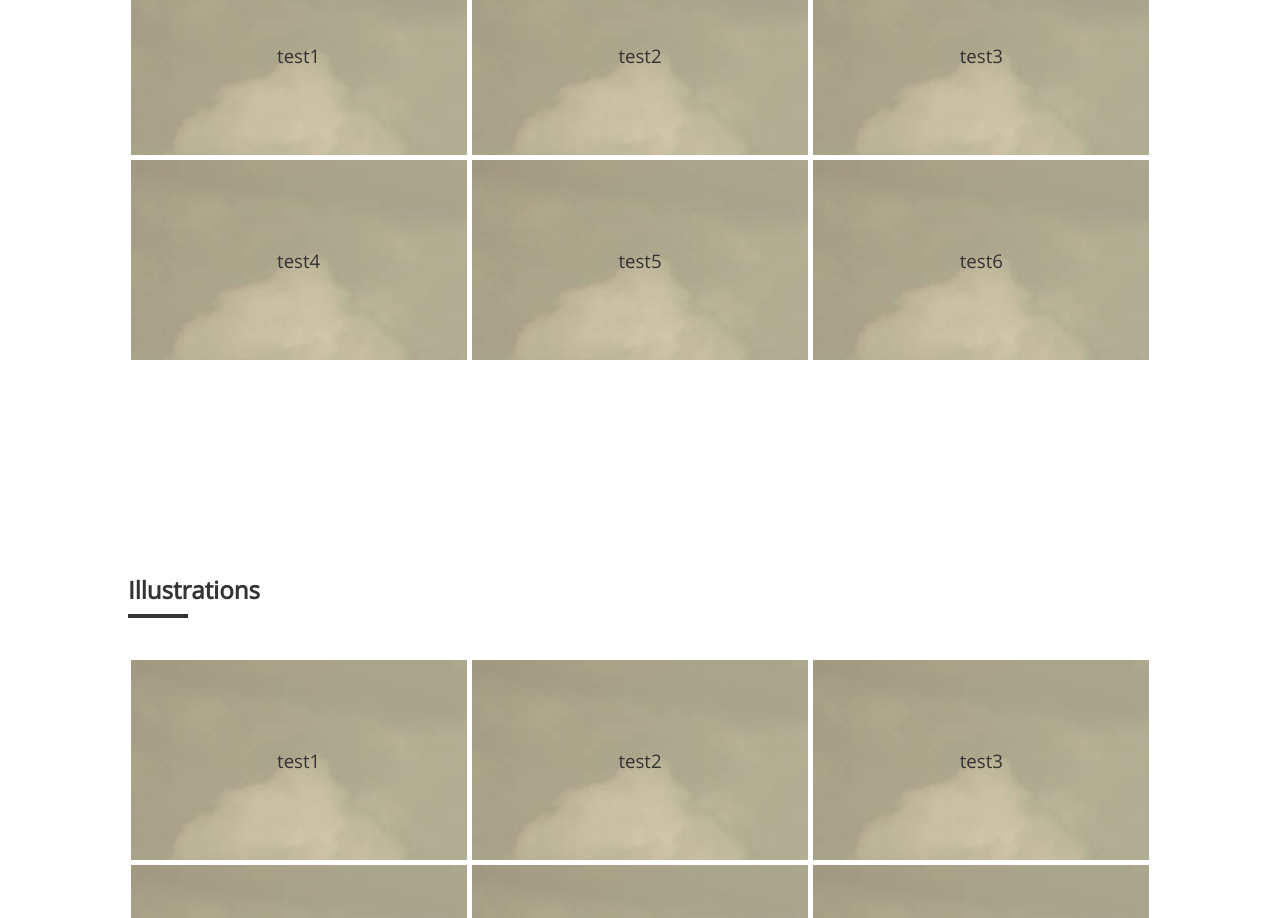
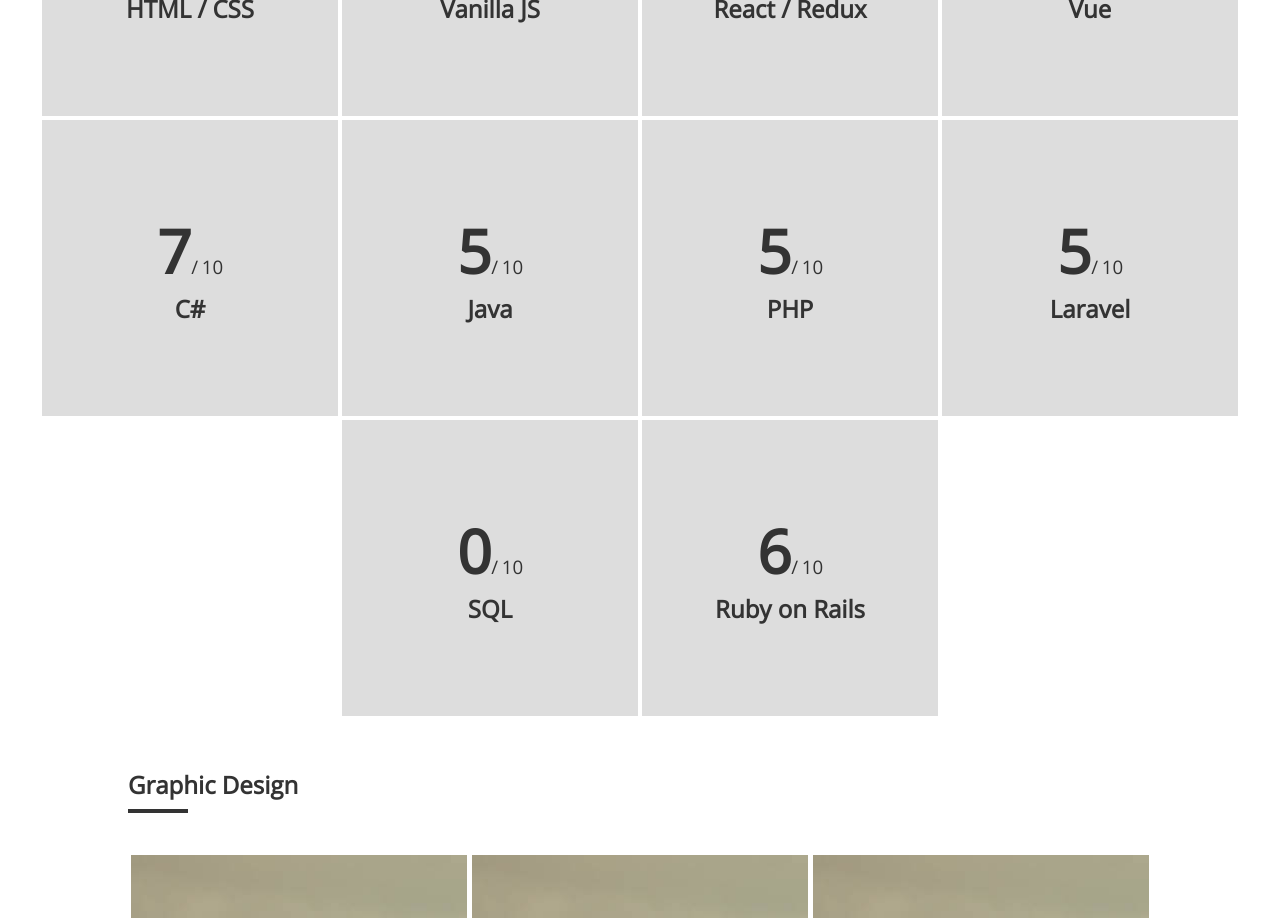
Before and after one commit to YouAreSherlocked/portfolio, a React (Create React App) app: page / in a window 1280 px wide. Shown: the part 1380-2298 px from the top of the page. Built offline with nearby package versions, Linux system fonts and the light colour scheme.

Commit message:
WIP added Skills

```diff
--- a/src/css/index.css
+++ b/src/css/index.css
@@ -238,7 +238,53 @@
   width: auto;
 }
 /* #endregion */
+/* #region --- SKILLS */
+
+#skills {
+  width: 1200px;
+  margin: auto;
+  display: flex;
+  flex-wrap: wrap;
+}
+
+.skill {
+  display: flex;
+  flex-direction: column;
+  justify-content: center;
+  width: 296px;
+  height: 296px;
+  background: #ddd;
+  margin: 2px;
+}
+
+.skill.placeholder {
+  background: #fff;
+  color: #fff;
+}
+
+.skill div {
+  width: 100%;
+  text-align: center;
+  height: auto;
+}
+
+.skill-score {
+  height: auto;
+}
+
+.skill-score span{
+  font-size: 60px;
+  font-weight: bold;
+}
+
+.skill-name {
+  font-size: 24px;
+  font-weight: bold;
+}
+
+/* #endregion */
 /* #region --- HUD */
+
 
 .left, .center, .right {
   position: fixed;
--- a/src/redux/services/fetchServices.js
+++ b/src/redux/services/fetchServices.js
@@ -87,12 +87,24 @@
   },
   {
     id: 8,
-    title: "SQL",
-    score: 8
+    title: "",
+    score: 0,
+    placeholder: true
   },
   {
     id: 9,
+    title: "SQL",
+    score: 0
+  },
+  {
+    id: 10,
     title: "Ruby on Rails",
     score: 6
+  },
+  {
+    id: 11,
+    title: "",
+    score: 0,
+    placeholder: true
   }
 ];
--- a/src/views/Home/Home.jsx
+++ b/src/views/Home/Home.jsx
@@ -6,6 +6,7 @@
 import Hud from '../Hud/Hud';
 import Welcome from '../welcome/Welcome';
 import Work from '../Work/Work';
+import Skills from '../Skills/Skills';
 
 class Home extends Component {
   constructor(props) {
@@ -46,6 +47,7 @@
             <h2>Opening</h2>
             <p className='intro-text'>Lorem Ipsum Lorem Ipsum Lore Ipsum Lorem Ipsum</p>
           </div>
+          <Skills skills={this.props.skills}></Skills>
           <Work sections={this.props.sections} projects={this.props.projects} />
         </React.Fragment>
     );
@@ -56,6 +58,7 @@
   dark: selectors.getMode(state.mainState),
   sections: selectors.getSections(state.mainState),
   projects: selectors.getProjects(state.mainState),
+  skills: selectors.getSkills(state.mainState),
   activeSection: selectors.getActiveSection(state.mainState)
 });
 
--- a/src/views/Skills/Skills.jsx
+++ b/src/views/Skills/Skills.jsx
@@ -1,12 +1,17 @@
 import React, { Component } from 'react';
-import { connect } from 'react-redux';
 import '../../css/index.css';
-import { getSkills } from '../../redux/services/fetchWorks';
 
 class Skills extends Component {
   render() {
-    const skills = this.props.skills.map(skill => (
-      <div className="skill"></div>
+    const skills = this.props.skills.map((skill, i) => (
+      <div className={skill.placeholder ? "skill placeholder" : "skill"} key={i}>
+        {!skill.placeholder ?
+        <React.Fragment>
+          <div className="skill-score"><span>{skill.score}</span>/&thinsp;10</div>
+          <div className="skill-name">{skill.title.replace("/", " / ")}</div>
+        </React.Fragment>
+        : null}
+      </div>
     ));
     return (
       <section id='skills'>
@@ -16,8 +21,4 @@
   };
 }
 
-const mapStateToProps = state => ({
-  skills: state.state.skills
-});
-
-export default connect(mapStateToProps)(Skills);
+export default Skills;
```
